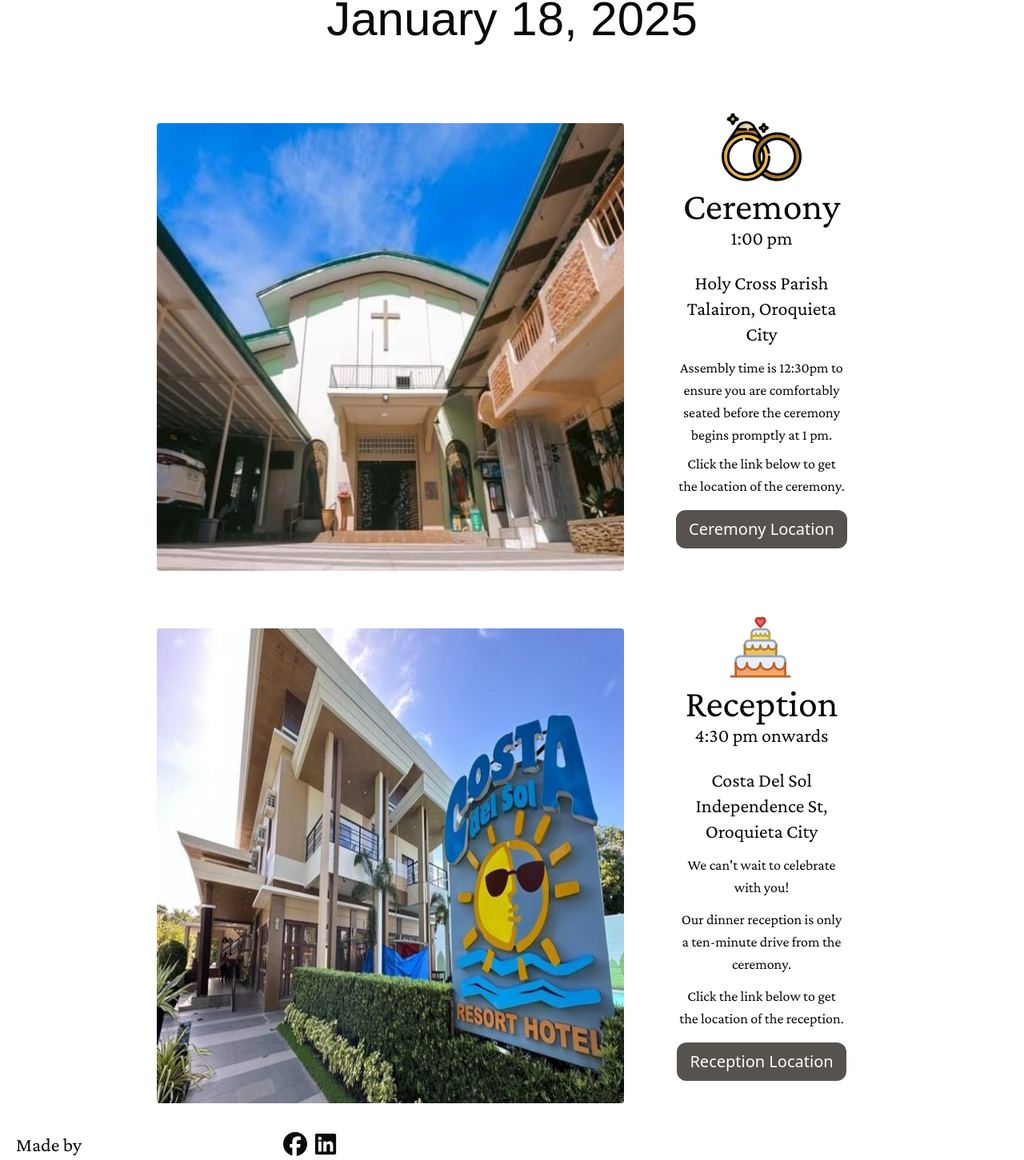
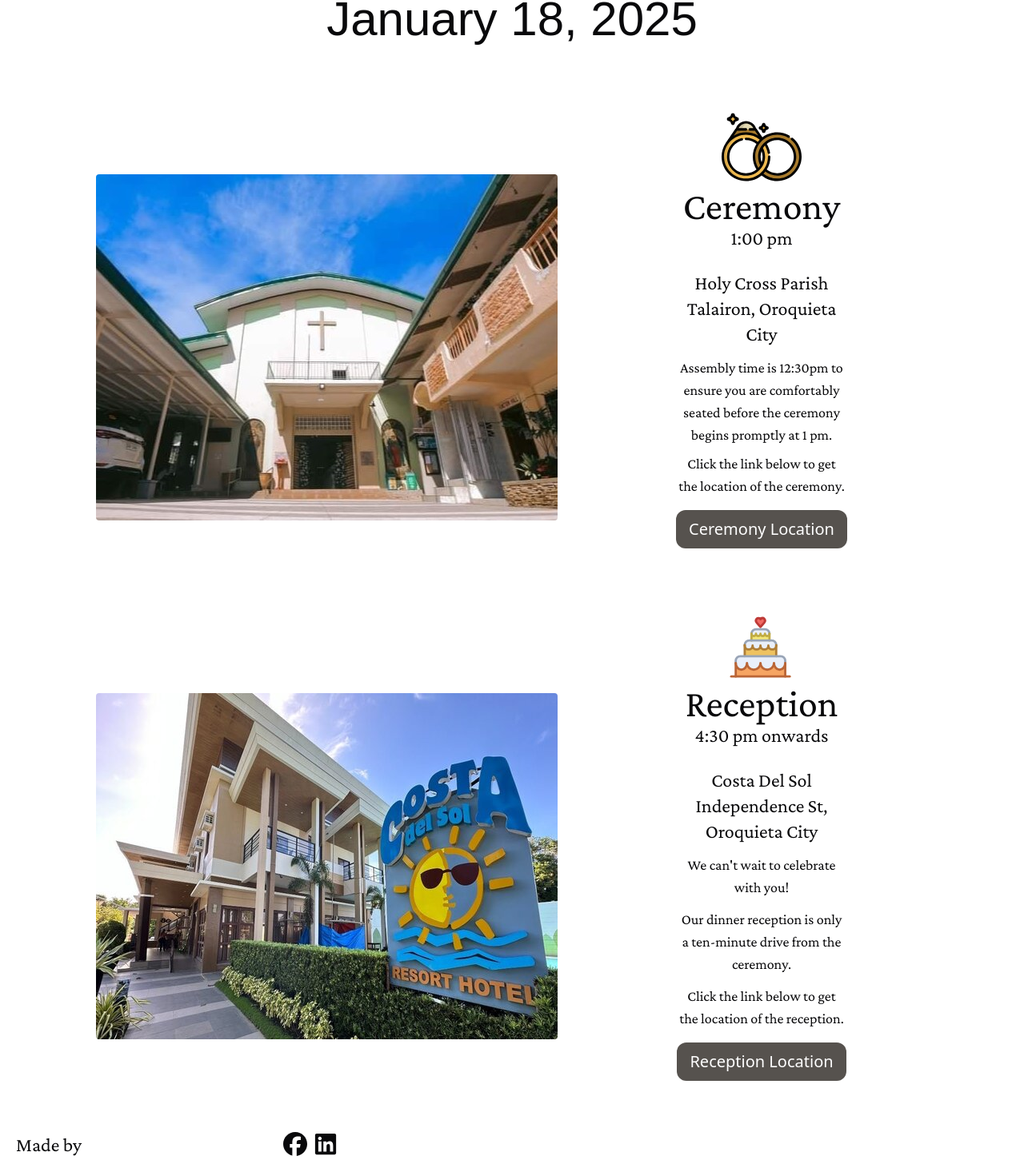
Before and after one commit to sciyon/Aubrey-Jose, a Next.js app: page /schedule in a window 1280 px wide. Shown: the part 250-1701 px from the top of the page at 80% size. Built offline with nearby package versions, Linux system fonts and the light colour scheme; a web font is replaced by a local one.

Commit message:
center img

```diff
--- a/app/(root)/schedule/page.tsx
+++ b/app/(root)/schedule/page.tsx
@@ -8,7 +8,7 @@
       <span className={`${homeMadeApple.className} lg:hidden text-3xl mb-5`}>Saturday,</span>
 
       <div className="flex lg:flex-row flex-col p-4 w-full">
-        <div className="lg:w-1/2 flex">
+        <div className="lg:w-1/2 flex justify-center items-center">
           <Image
             src='/church.jpg'
             alt='wedding cake'
@@ -41,7 +41,7 @@
       </div>
 
       <div className="flex lg:flex-row flex-col p-4 w-full">
-        <div className="lg:w-1/2 flex">
+        <div className="lg:w-1/2 flex justify-center items-center">
           <Image
             src='/costa.jpg'
             alt='wedding cake'
```
